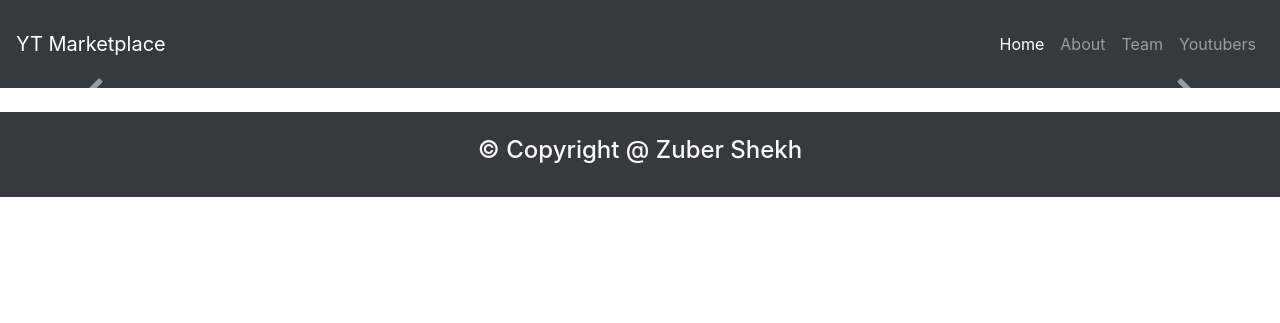
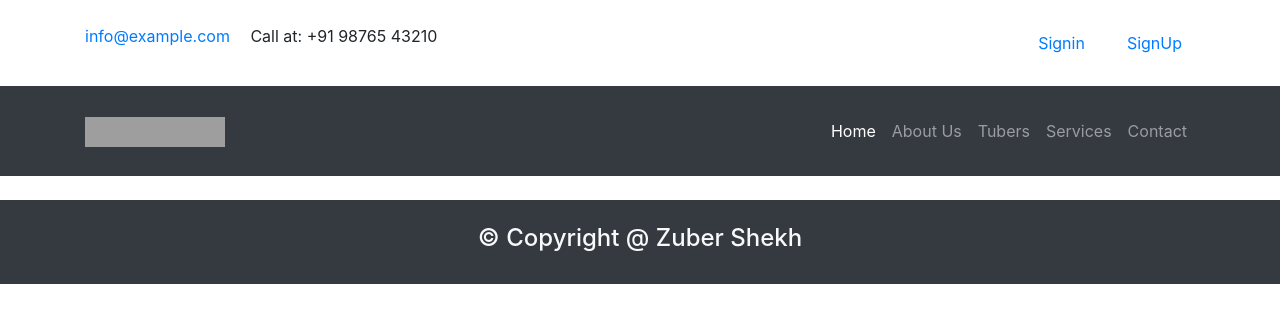
Before and after one commit to zuber-shekh7/django-youtubers-app, a Django app: page / in a window 1280 px wide. Shown: the top 323 px of the page. Run offline with Django 3.2, Linux system fonts and the light colour scheme; data that the repository does not hold is empty; some libraries are stand-ins or nearby versions; grey boxes are pictures that could not be loaded.

Commit message:
feat: update templates

```diff
--- a/settings/base.py
+++ b/settings/base.py
@@ -114,7 +114,9 @@ USE_TZ = True
 
 STATIC_URL = '/static/'
 
-STATIC_ROOT = os.path.join(BASE_DIR, 'static')
+STATICFILES_DIRS = [
+    os.path.join(BASE_DIR, 'static'),
+]
 
 # Media files
 
--- a/templates/core/base.html
+++ b/templates/core/base.html
@@ -1,22 +1,55 @@
+{% load static %}
 <!DOCTYPE html>
 <html lang="en">
   <head>
     <meta charset="UTF-8" />
     <meta http-equiv="X-UA-Compatible" content="IE=edge" />
     <meta name="viewport" content="width=device-width, initial-scale=1.0" />
-    <title>YouTubers Marketplace</title>
+    <!-- fontawesome cdn -->
+    <link
+      rel="stylesheet"
+      href="https://cdnjs.cloudflare.com/ajax/libs/font-awesome/5.15.1/css/all.min.css"
+      integrity="sha512-+4zCK9k+qNFUR5X+cKL9EIR+ZOhtIloNl9GIKS57V1MyNsYpYcUrUeQc9vNfzsWfV28IaLL3i96P9sdNyeRssA=="
+      crossorigin="anonymous"
+    />
+    <!-- animate cdn -->
+    <link
+      rel="stylesheet"
+      href="https://cdnjs.cloudflare.com/ajax/libs/animate.css/4.1.1/animate.min.css"
+    />
+    <!-- slick cdn -->
+    <!-- Add the slick-theme.css if you want default styling -->
+    <link
+      rel="stylesheet"
+      type="text/css"
+      href="//cdn.jsdelivr.net/npm/slick-carousel@1.8.1/slick/slick.css"
+    />
+    <!-- Add the slick-theme.css if you want default styling -->
+    <link
+      rel="stylesheet"
+      type="text/css"
+      href="//cdn.jsdelivr.net/npm/slick-carousel@1.8.1/slick/slick-theme.css"
+    />
     <link
       rel="stylesheet"
       href="https://maxcdn.bootstrapcdn.com/bootstrap/4.0.0/css/bootstrap.min.css"
       integrity="sha384-Gn5384xqQ1aoWXA+058RXPxPg6fy4IWvTNh0E263XmFcJlSAwiGgFAW/dAiS6JXm"
       crossorigin="anonymous"
     />
+    <!-- custom css -->
+    <link rel="stylesheet" href="{% static 'css/base.css' %}" />
+    <link rel="stylesheet" href="{% static 'css/utils.css' %} " />
+    <link rel="stylesheet" href="{% static 'css/style.css' %}" />
+    <link rel="stylesheet" href="{% static 'css/mediaquery.css' %}" />
+    <title>YouTubers Marketplace</title>
   </head>
   <body>
     <!-- HEADER -->
-    <header>{% include 'partials/navbar.html' %}</header>
+    {% include 'partials/header.html' %}
+    <!-- NAVBAR -->
+    {% include 'partials/navbar.html' %}
     <!-- MAIN -->
-    <main class="vh-100">{% block main %} {% endblock main %}</main>
+    <main class="min-vh-100">{% block main %} {% endblock main %}</main>
     <!-- FOOTER -->
     {% include 'partials/footer.html' %}
     <!-- SCRIPTS -->
@@ -35,5 +68,10 @@
       integrity="sha384-JZR6Spejh4U02d8jOt6vLEHfe/JQGiRRSQQxSfFWpi1MquVdAyjUar5+76PVCmYl"
       crossorigin="anonymous"
     ></script>
+    <script
+      type="text/javascript"
+      src="https://cdn.jsdelivr.net/npm/slick-carousel@1.8.1/slick/slick.min.js"
+    ></script>
+    <script src="{% static 'js/script.js' %}"></script>
   </body>
 </html>
--- /dev/null
+++ b/templates/partials/header.html
@@ -0,0 +1,19 @@
+<header class="header py-4">
+  <div class="container">
+    <div class="row">
+      <div class="col-md-6 header-info">
+        <a href="mailto:info@example.com" class="mr-3">info@example.com</a>
+        <span>Call at: +91 98765 43210 </span>
+      </div>
+      <div class="header-buttons col-md-6 d-flex justify-content-end">
+        {% if user.is_authenticated %}
+        <a class="btn btn-accent mr-3" href="#">Dashboard</a>
+        <a class="btn btn-accent" href="#">Signout</a>
+        {% else %}
+        <a class="btn btn-accent mr-3" href="#">Signin</a>
+        <a class="btn btn-accent" href="#">SignUp</a>
+        {% endif %}
+      </div>
+    </div>
+  </div>
+</header>
--- a/templates/partials/navbar.html
+++ b/templates/partials/navbar.html
@@ -1,35 +1,47 @@
-<nav class="navbar navbar-expand-lg navbar-dark bg-dark py-4">
-  <a class="navbar-brand" href="#">YT Marketplace</a>
+{% load static %}
+<nav class="navbar navbar-expand-lg navbar-dark bg-dark py-4 sticky-top">
+  <div class="container">
+    <a class="navbar-brand" href="{% url 'core:index' %}">
+      <img
+        src="{% static './assets/images/logo.png' %}"
+        alt=""
+        width="140"
+        height="30"
+        alt=""
+        loading="lazy"
+      />
+    </a>
     <button
       class="navbar-toggler"
       type="button"
       data-toggle="collapse"
-    data-target="#navbarSupportedContent"
-    aria-controls="navbarSupportedContent"
+      data-target="#navbarNav"
+      aria-controls="navbarNav"
       aria-expanded="false"
       aria-label="Toggle navigation"
     >
       <span class="navbar-toggler-icon"></span>
     </button>
-
-  <div class="collapse navbar-collapse" id="navbarSupportedContent">
+    <div class="collapse navbar-collapse" id="navbarNav">
       <ul class="navbar-nav ml-auto">
         <li class="nav-item active">
-        <a class="nav-link" href="{% url 'core:index' %}"
-          >Home <span class="sr-only">(current)</span></a
+          <a class="nav-link" href="{% url 'core:index' %}">Home</a>
+        </li>
+        <li class="nav-item">
+          <a class="nav-link" href="{% url 'core:about' %}">About Us</a>
+        </li>
+        <li class="nav-item">
+          <a class="nav-link" href="{% url 'youtubers:list-youtubers' %}"
+            >Tubers</a
           >
         </li>
         <li class="nav-item">
-        <a class="nav-link" href="{% url 'core:about' %}">About</a>
+          <a class="nav-link" href="#">Services</a>
         </li>
         <li class="nav-item">
-        <a class="nav-link" href="{% url 'teams:list-team-members' %}">Team</a>
-      </li>
-      <li class="nav-item">
-        <a class="nav-link" href="{% url 'youtubers:list-youtubers' %}"
-          >Youtubers</a
-        >
+          <a class="nav-link" href="#">Contact</a>
         </li>
       </ul>
     </div>
+  </div>
 </nav>
```
Lines whose indentation alone changed are shown as unchanged.
